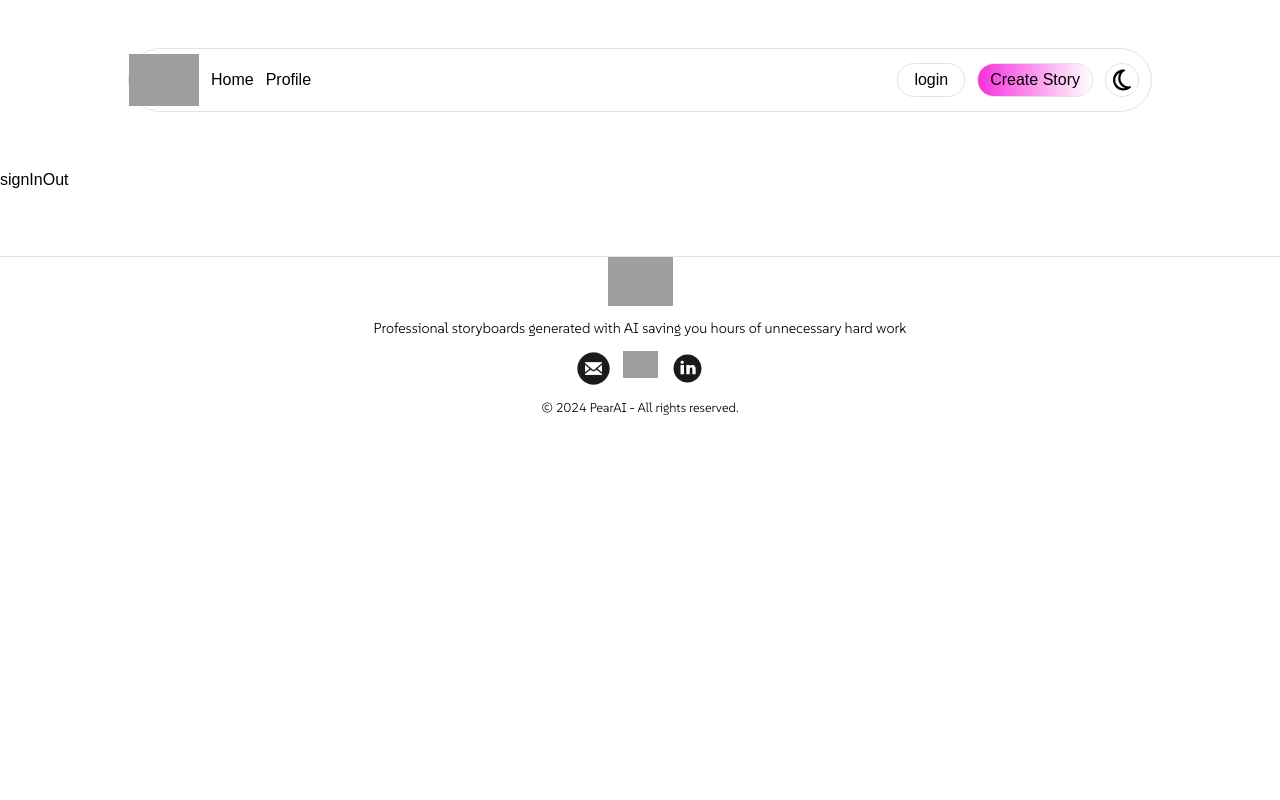
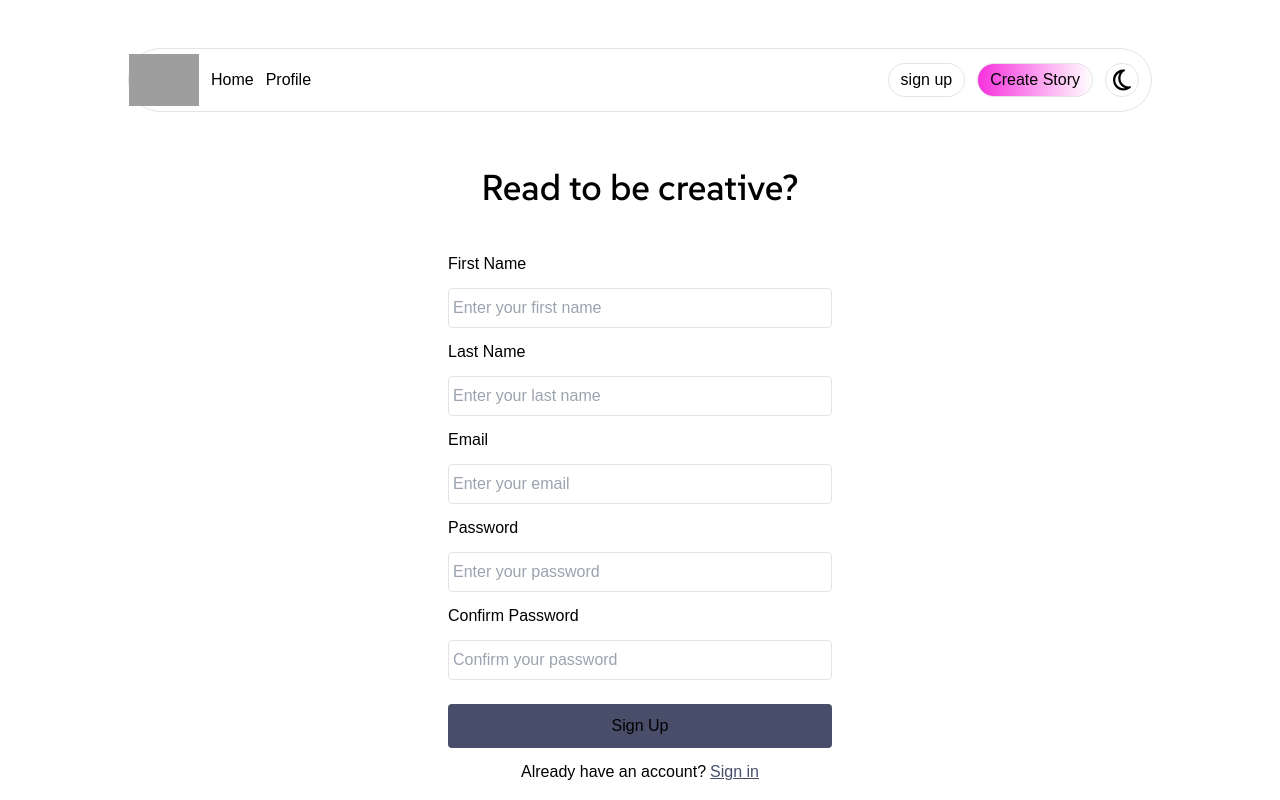
Before and after one commit to RaphaelSackey/FairytaleAi_New, a Next.js app: page /signInOut in a window 1280 px wide. Built offline with nearby package versions, Linux system fonts and the light colour scheme; grey boxes are pictures that could not be loaded.

Commit message:
sign in page UI done

```diff
--- a/app/layout.tsx
+++ b/app/layout.tsx
@@ -3,7 +3,6 @@ import localFont from "next/font/local";
 import { ThemeProvider } from "../contexts/theme-provider";
 import "./globals.css";
 import Navbar from "../components/ui/navbar/navbar";
-import Footer from "../components/ui/footer/footer";
 
 const suse = localFont({
 	src: "./fonts/SUSE-Regular.ttf",
@@ -32,7 +31,6 @@ export default function RootLayout({
 
 					<Navbar />
 					{children}
-					<Footer />
 
 				</ThemeProvider>
 			</body>
--- a/app/signInOut/page.tsx
+++ b/app/signInOut/page.tsx
@@ -1,7 +1,219 @@
-export default function signInOut(){
-    return (
-        <div>
-            signInOut
-        </div>
-    )
+"use client";
+
+import { useState } from "react";
+
+type formDataType = {
+	firstName: string;
+	lastName: string;
+	email: string;
+	password: string;
+	confirmPassword: string;
+};
+
+export default function signInOut() {
+	const [formState, setFormState] = useState<"sign up" | "sign in">(
+		"sign up"
+	);
+
+	const [formData, setFormData] = useState<formDataType>({
+		firstName: "",
+		lastName: "",
+		email: "",
+		password: "",
+		confirmPassword: "",
+	});
+
+	function changeFormState() {
+		setFormData({
+			firstName: "",
+			lastName: "",
+			email: "",
+			password: "",
+			confirmPassword: "",
+		});
+		setFormState((prev) => {
+			if (prev === "sign in") {
+				return "sign up";
+			}
+			return "sign in";
+		});
+	}
+
+	function handleFormChange(
+		event: React.ChangeEvent<
+			HTMLInputElement | HTMLTextAreaElement | HTMLSelectElement
+		>
+	) {
+		const { name, value } = event.target;
+		setFormData((prev) => ({
+			...prev,
+			[name]: value,
+		}));
+	}
+
+	function handleSignUp(event: React.FormEvent<HTMLFormElement>) {
+		event.preventDefault();
+		if (verifyPassword()) {
+			console.log(formData);
+		} else {
+			alert("Passwords do not match");
+		}
+	}
+
+	function verifyPassword(): boolean {
+		if (formData.password === formData.confirmPassword) {
+			return true;
+		}
+		return false;
+	}
+
+	function handleSigIn(event: React.FormEvent<HTMLFormElement>) {
+		event.preventDefault();
+		console.log(formData);
+	}
+
+	return (
+		<div>
+			{formState === "sign up" ? (
+				<form
+					onSubmit={handleSignUp}
+					className='flex items-center justify-center'>
+					<div className='flex flex-col gap-3 w-80 lg:w-96'>
+						<div className='font-suseMedium flex items-center justify-center text-4xl mb-8'>
+							Read to be creative?
+						</div>
+						<label
+							htmlFor='firstName'
+							className=''>
+							First Name
+						</label>
+						<input
+							type='text'
+							id='firstName'
+							name='firstName'
+							placeholder='Enter your first name'
+							className='h-10 border pl-1 rounded'
+							value={formData.firstName}
+							onChange={handleFormChange}
+							required
+						/>
+
+						<label htmlFor='lastName'>Last Name</label>
+						<input
+							type='text'
+							id='lastName'
+							name='lastName'
+							placeholder='Enter your last name'
+							className='h-10 border pl-1 rounded'
+							value={formData.lastName}
+							onChange={handleFormChange}
+							required
+						/>
+
+						<label htmlFor='email'>Email</label>
+						<input
+							type='email'
+							id='email'
+							name='email'
+							placeholder='Enter your email'
+							className='h-10 border pl-1 rounded'
+							value={formData.email}
+							onChange={handleFormChange}
+							required
+						/>
+
+						<label htmlFor='password'>Password</label>
+						<input
+							type='password'
+							id='password'
+							name='password'
+							placeholder='Enter your password'
+							className='h-10 border pl-1 rounded'
+							value={formData.password}
+							onChange={handleFormChange}
+							autoComplete=''
+							required
+						/>
+
+						<label htmlFor='confirmPassword'>
+							Confirm Password
+						</label>
+						<input
+							type='password'
+							id='confirmPassword'
+							name='confirmPassword'
+							placeholder='Confirm your password'
+							className='h-10 border pl-1 rounded'
+							value={formData.confirmPassword}
+							onChange={handleFormChange}
+							autoComplete=''
+							required
+						/>
+
+						<button
+							type='submit'
+							className='bg-varCallToAction h-11 rounded mt-3'>
+							Sign Up
+						</button>
+
+						<div className='flex items-center justify-center'>
+							Already have an account?{" "}
+							<span
+								className='underline ml-1 text-varCallToAction hover:cursor-pointer'
+								onClick={changeFormState}>
+								Sign in
+							</span>
+						</div>
+					</div>
+				</form>
+			) : (
+				<form
+					onSubmit={handleSigIn}
+					className='flex items-center justify-center'>
+					<div className='flex flex-col gap-3 w-80 lg:w-96'>
+						<div className='font-suseMedium flex items-center justify-center text-4xl mb-10'>
+							Welcome Back
+						</div>
+						<label htmlFor='email'>Email</label>
+						<input
+							type='email'
+							id='email'
+							name='email'
+							placeholder='Enter your email'
+							className='h-10 border pl-1 rounded'
+							value={formData.email}
+							onChange={handleFormChange}
+							required
+						/>
+
+						<label htmlFor='password'>Password</label>
+						<input
+							type='password'
+							id='password'
+							name='password'
+							placeholder='Enter your password'
+							className='h-10 border pl-1 rounded'
+							value={formData.password}
+							onChange={handleFormChange}
+							autoComplete=''
+							required
+						/>
+						<button
+							type='submit'
+							className='bg-varCallToAction h-11 rounded mt-3'>
+							Sign In
+						</button>
+						<div className='flex items-center justify-center'>
+							Don't have an account?{" "}
+							<span
+								className='underline ml-1 text-varCallToAction hover:cursor-pointer'
+								onClick={changeFormState}>
+								Sign up
+							</span>
+						</div>
+					</div>
+				</form>
+			)}
+		</div>
+	);
 }
--- a/components/ui/navbar/navbar.tsx
+++ b/components/ui/navbar/navbar.tsx
@@ -13,7 +13,7 @@ export default function Navbar() {
 					<Image
 						src='/sitelogos/logo.png'
 						width={70}
-						height={50}
+						height={70}
 						alt='site logo'
 					/>
 					<Link href={"/"} className= {`dark:hover:text-neutral-300 hover:text-neutral-500 ${pathname == '/'? 'underline': ''}`}>Home</Link>
@@ -21,7 +21,7 @@ export default function Navbar() {
 				</div>
 
                 <div className="nav_right_wrapper gap-3 flex mx-3">
-                    <Link href='/signInOut' className="rounded-full border px-4 transition ease-in-out hover:border-2 flex justify-center items-center">login</Link>
+                    <Link href='/signInOut' className="rounded-full border px-3 transition ease-in-out hover:border-2 flex justify-center items-center">sign up</Link>
                     <Link href='/createStory' className="rounded-full border  px-3 bg-gradient-to-r from-callToAction transition ease-in-out hover:bg-callToAction duration-500 flex justify-center items-center">Create Story</Link>
                     <DarkModeToggle />
                 </div>
--- a/components/ui/sections/largeSectionIR.tsx
+++ b/components/ui/sections/largeSectionIR.tsx
@@ -38,6 +38,7 @@ export default function LargeSectionImgR({
 					src={img}
 					alt='img'
 					fill={true}
+					sizes="(max-width: 600px) 100vw, (max-width: 1024px) 50vw, 33vw"
 					className='rounded-xl'
 				/>
 			</div>
--- a/components/ui/sections/timeline.tsx
+++ b/components/ui/sections/timeline.tsx
@@ -1,29 +1,32 @@
 "use client";
-import {
-	useMotionValueEvent,
-	useScroll,
-	useTransform,
-	motion,
-} from "framer-motion";
-import React, { useEffect, useRef, useState } from "react";
+
+import { motion } from "framer-motion";
+import React, { useLayoutEffect, useRef, useState } from "react";
+import { useScroll, useTransform } from "framer-motion";
 
 interface TimelineEntry {
 	title: string;
 	content: React.ReactNode;
 }
 
-const Timeline = ({ data }: { data: TimelineEntry[] }) => {
+interface TimelineProps {
+	data: TimelineEntry[];
+}
+
+const Timeline: React.FC<TimelineProps> = ({ data }) => {
 	const ref = useRef<HTMLDivElement>(null);
 	const containerRef = useRef<HTMLDivElement>(null);
 	const [height, setHeight] = useState(0);
 
-	useEffect(() => {
+	// Recalculate height when the component is re-rendered
+	useLayoutEffect(() => {
 		if (ref.current) {
 			const rect = ref.current.getBoundingClientRect();
 			setHeight(rect.height);
 		}
 	}, [ref]);
 
+	// Calculate scroll progress and opacity for the progress bar
 	const { scrollYProgress } = useScroll({
 		target: containerRef,
 		offset: ["start 10%", "end 50%"],
@@ -53,7 +56,7 @@ const Timeline = ({ data }: { data: TimelineEntry[] }) => {
 							<div className='h-10 absolute left-3 md:left-3 w-10 rounded-full bg-white dark:bg-black flex items-center justify-center'>
 								<div className='h-4 w-4 rounded-full bg-neutral-200 dark:bg-neutral-800 border border-neutral-300 dark:border-neutral-700 p-2' />
 							</div>
-							<h3 className='hidden md:block text-xl md:pl-20 md:text-5xl font-bold text-neutral-500 dark:text-neutral-500 '>
+							<h3 className='hidden md:block text-xl md:pl-20 md:text-5xl font-bold text-neutral-500 dark:text-neutral-500'>
 								{item.title}
 							</h3>
 						</div>
@@ -62,7 +65,7 @@ const Timeline = ({ data }: { data: TimelineEntry[] }) => {
 							<h3 className='md:hidden block text-2xl mb-4 text-left font-bold text-neutral-500 dark:text-neutral-500'>
 								{item.title}
 							</h3>
-							{item.content}{" "}
+							{item.content}
 						</div>
 					</div>
 				))}
@@ -70,13 +73,13 @@ const Timeline = ({ data }: { data: TimelineEntry[] }) => {
 					style={{
 						height: height + "px",
 					}}
-					className='absolute md:left-8 left-8 top-0 overflow-hidden w-[2px] bg-[linear-gradient(to_bottom,var(--tw-gradient-stops))] from-transparent from-[0%] via-neutral-200 dark:via-neutral-700 to-transparent to-[99%]  [mask-image:linear-gradient(to_bottom,transparent_0%,black_10%,black_90%,transparent_100%)] '>
+					className='absolute md:left-8 left-8 top-0 overflow-hidden w-[2px] bg-[linear-gradient(to_bottom,var(--tw-gradient-stops))] from-transparent from-[0%] via-neutral-200 dark:via-neutral-700 to-transparent to-[99%] [mask-image:linear-gradient(to_bottom,transparent_0%,black_10%,black_90%,transparent_100%)]'>
 					<motion.div
 						style={{
 							height: heightTransform,
 							opacity: opacityTransform,
 						}}
-						className='absolute inset-x-0 top-0  w-[2px] bg-gradient-to-t from-purple-500 via-blue-500 to-transparent from-[0%] via-[10%] rounded-full'
+						className='absolute inset-x-0 top-0 w-[2px] bg-gradient-to-t from-purple-500 via-blue-500 to-transparent from-[0%] via-[10%] rounded-full'
 					/>
 				</div>
 			</div>
@@ -84,4 +87,4 @@ const Timeline = ({ data }: { data: TimelineEntry[] }) => {
 	);
 };
 
-export default Timeline
+export default Timeline;
--- a/components/ui/video/video.tsx
+++ b/components/ui/video/video.tsx
@@ -2,24 +2,24 @@
 
 import { motion } from "framer-motion";
 
-type videoProps = {
+type VideoProps = {
 	src: string;
 };
 
-export function Video({ data }: { data: videoProps }) {
+export function Video({ src }: VideoProps) {
 	return (
 		<motion.div
 			initial={{ opacity: 0 }}
 			whileInView={{ opacity: 1 }}>
 			<video
-                className="rounded-md border"
+				className='rounded-md border w-full h-full object-cover'
 				autoPlay
 				loop
 				muted
 				playsInline
 				preload='none'>
 				<source
-					src={data.src}
+					src={src}
 					type='video/mp4'
 				/>
 				Your browser does not support the video tag.
--- a/tailwind.config.ts
+++ b/tailwind.config.ts
@@ -20,6 +20,7 @@ export default {
 
 			colors: {
 				callToAction: "#F731DD",
+				varCallToAction: '#484E6A',
 				background: "hsl(var(--background))",
 				foreground: "hsl(var(--foreground))",
 				card: {
```
Also changed, not shown: app/page.tsx (+16 -11 lines).
